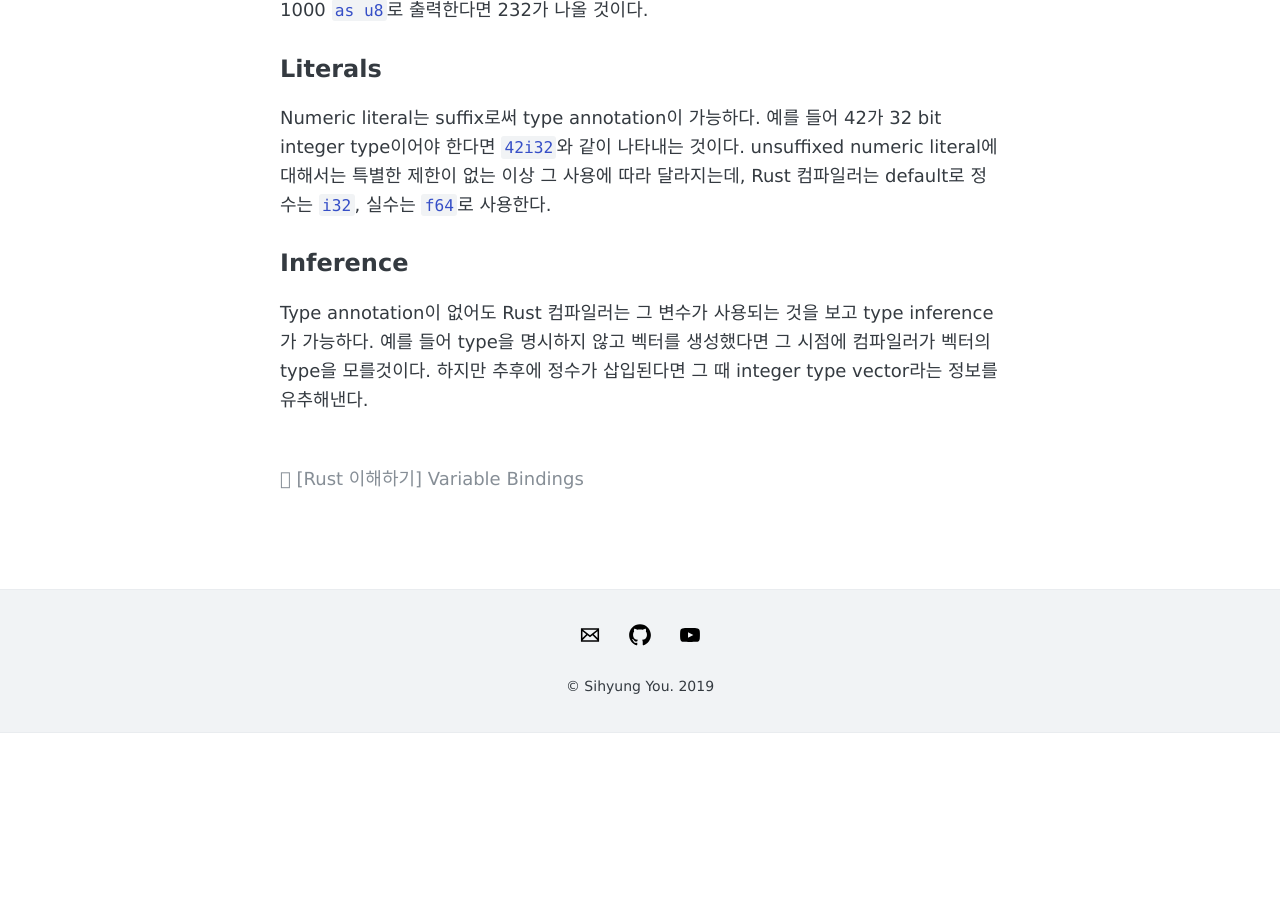
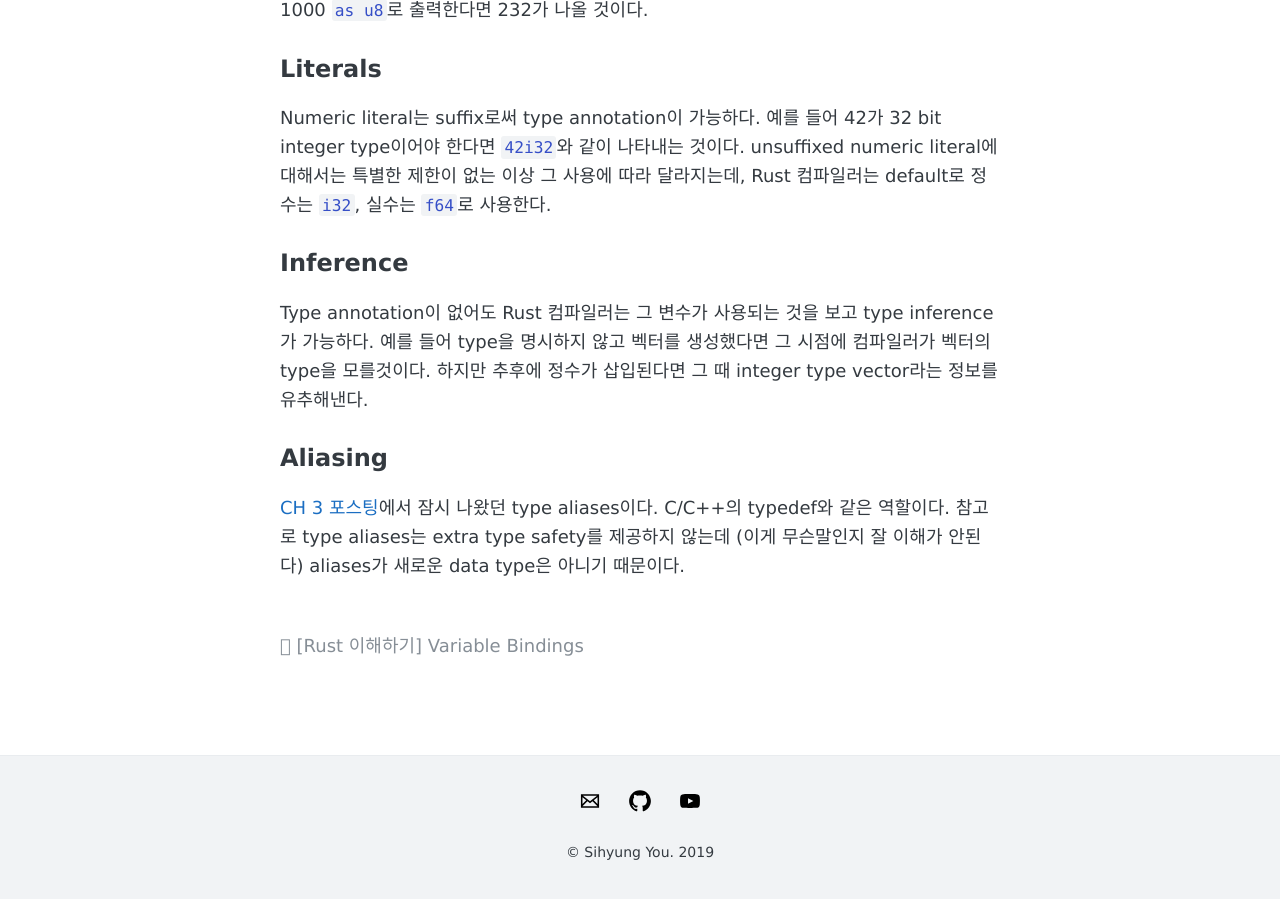
Before and after one commit to sihyungyou/sihyungyou.github.io, a Jekyll site: the page built from _posts/2020-01-26-rbe-ch5.md, in a window 1280 px wide and 900 px high, scrolled down 653 px. Built offline with Jekyll 4.4.1, drawn with Linux system fonts in a browser that asks for light colours; comment, search, counter and statistics services are not loaded; before the commit the page ends 1386 px from its top, so only the background shows below that.

Commit message:
RBE CH 5

```diff
--- a/_posts/2020-01-26-rbe-ch5.md
+++ b/_posts/2020-01-26-rbe-ch5.md
@@ -27,3 +27,6 @@ Numeric literal는 suffix로써 type annotation이 가능하다. 예를 들어 4
 
 ## Inference
 Type annotation이 없어도 Rust 컴파일러는 그 변수가 사용되는 것을 보고 type inference가 가능하다. 예를 들어 type을 명시하지 않고 벡터를 생성했다면 그 시점에 컴파일러가 벡터의 type을 모를것이다. 하지만 추후에 정수가 삽입된다면 그 때 integer type vector라는 정보를 유추해낸다.
+
+## Aliasing
+[CH 3 포스팅](https://sihyungyou.github.io/rbe-ch3/)에서 잠시 나왔던 type aliases이다. C/C++의 typedef와 같은 역할이다. 참고로 type aliases는 extra type safety를 제공하지 않는데 (이게 무슨말인지 잘 이해가 안된다) aliases가 새로운 data type은 아니기 때문이다.
```
